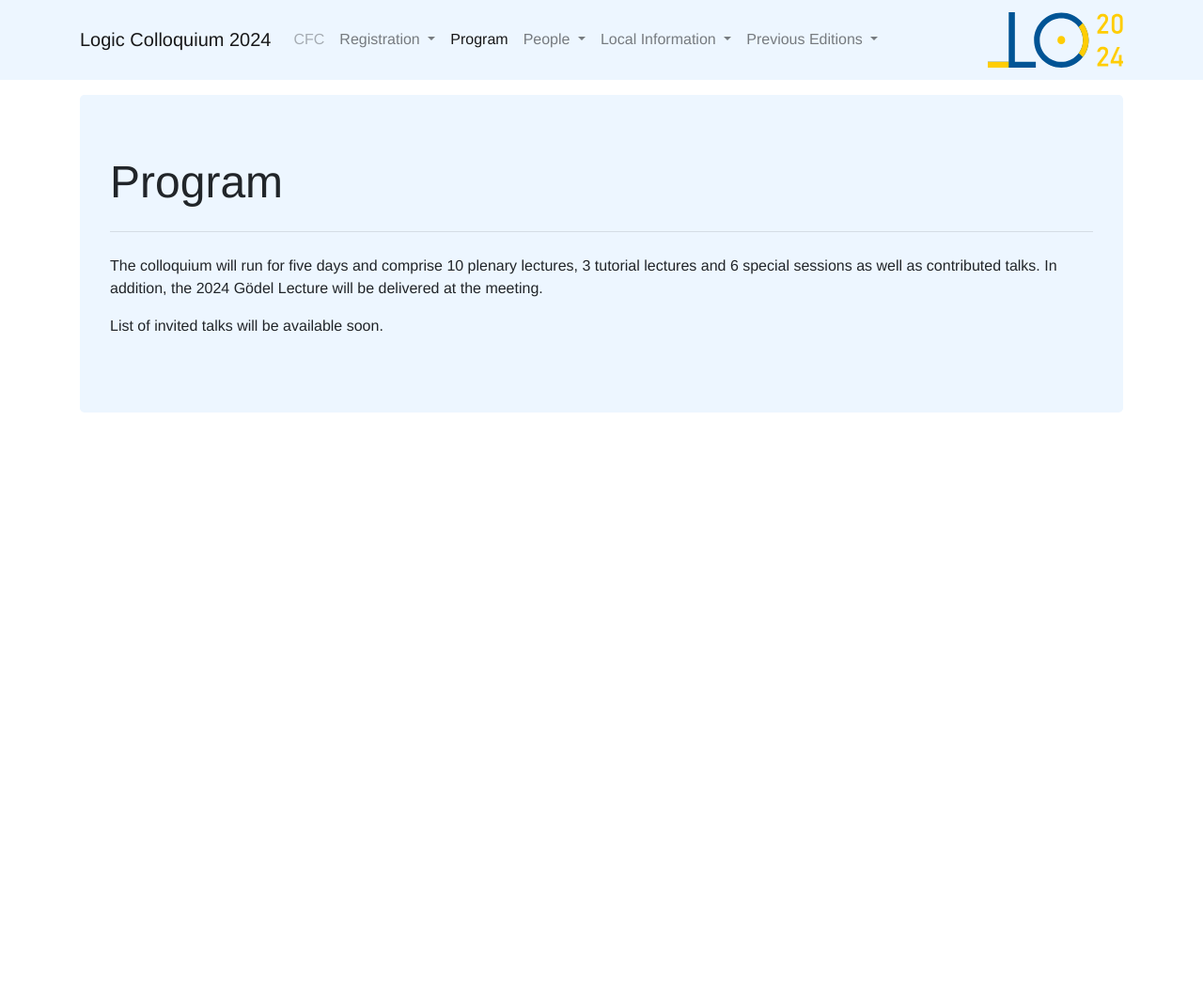
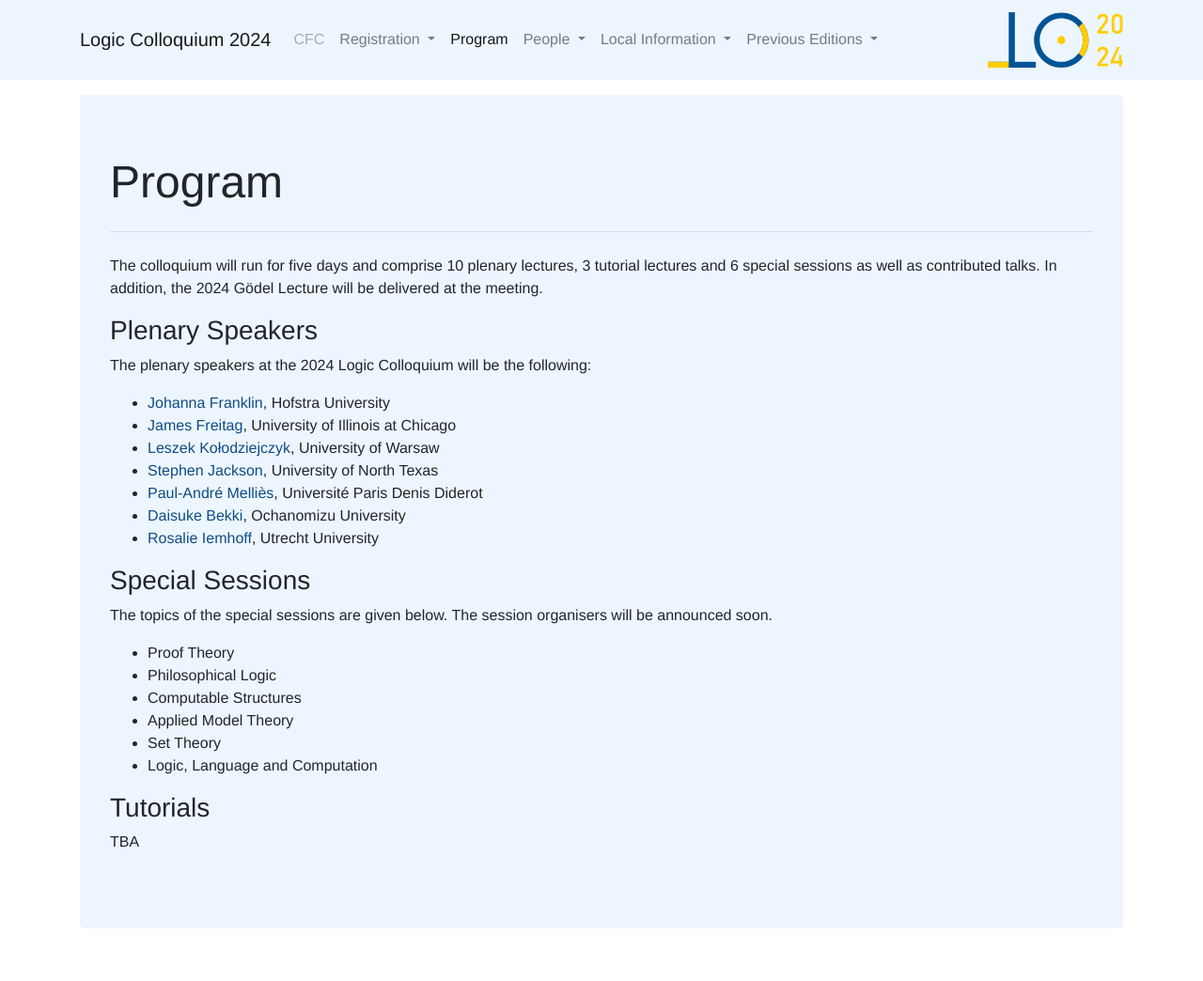
Before and after one commit to LC2024/LC2024.github.io, a Jekyll site: the page built from program/index.md, in a window 1280 px wide. Shown: the whole page at 94% size. Built offline with Jekyll 4.4.1, drawn with Linux system fonts in a browser that asks for light colours; some web fonts are replaced; before the commit the page ends 900 px from its top, so only the background shows below that.

Commit message:
Extend the program

```diff
--- a/program/index.md
+++ b/program/index.md
@@ -6,4 +6,26 @@ title: Program
 
 The colloquium will run for five days and comprise 10 plenary lectures, 3 tutorial lectures and 6 special sessions as well as contributed talks. In addition, the 2024 Gödel Lecture will be delivered at the meeting.
 
-List of invited talks will be available soon.
+### Plenary Speakers
+The plenary speakers at the 2024 Logic Colloquium will be the following:
+ - [Johanna Franklin](http://johannafranklin.net/), Hofstra University
+ - [James Freitag](https://homepages.math.uic.edu/~freitag/), University of Illinois at Chicago
+ - [Leszek Kołodziejczyk](https://www.mimuw.edu.pl/~lak/), University of Warsaw
+ - [Stephen Jackson](https://www.math.unt.edu/~sjackson/), University of North Texas
+ - [Paul-André Melliès](https://www.irif.fr/~mellies/), Université Paris Denis Diderot
+ - [Daisuke Bekki](https://daisukebekki.github.io/), Ochanomizu University
+ - [Rosalie Iemhoff](https://www.uu.nl/staff/RIemhoff), Utrecht University
+
+### Special Sessions
+The topics of the special sessions are given below. The session organisers will be announced soon.
+
+- Proof Theory
+- Philosophical Logic
+- Computable Structures
+- Applied Model Theory
+- Set Theory
+- Logic, Language and Computation
+
+### Tutorials
+
+TBA
```
